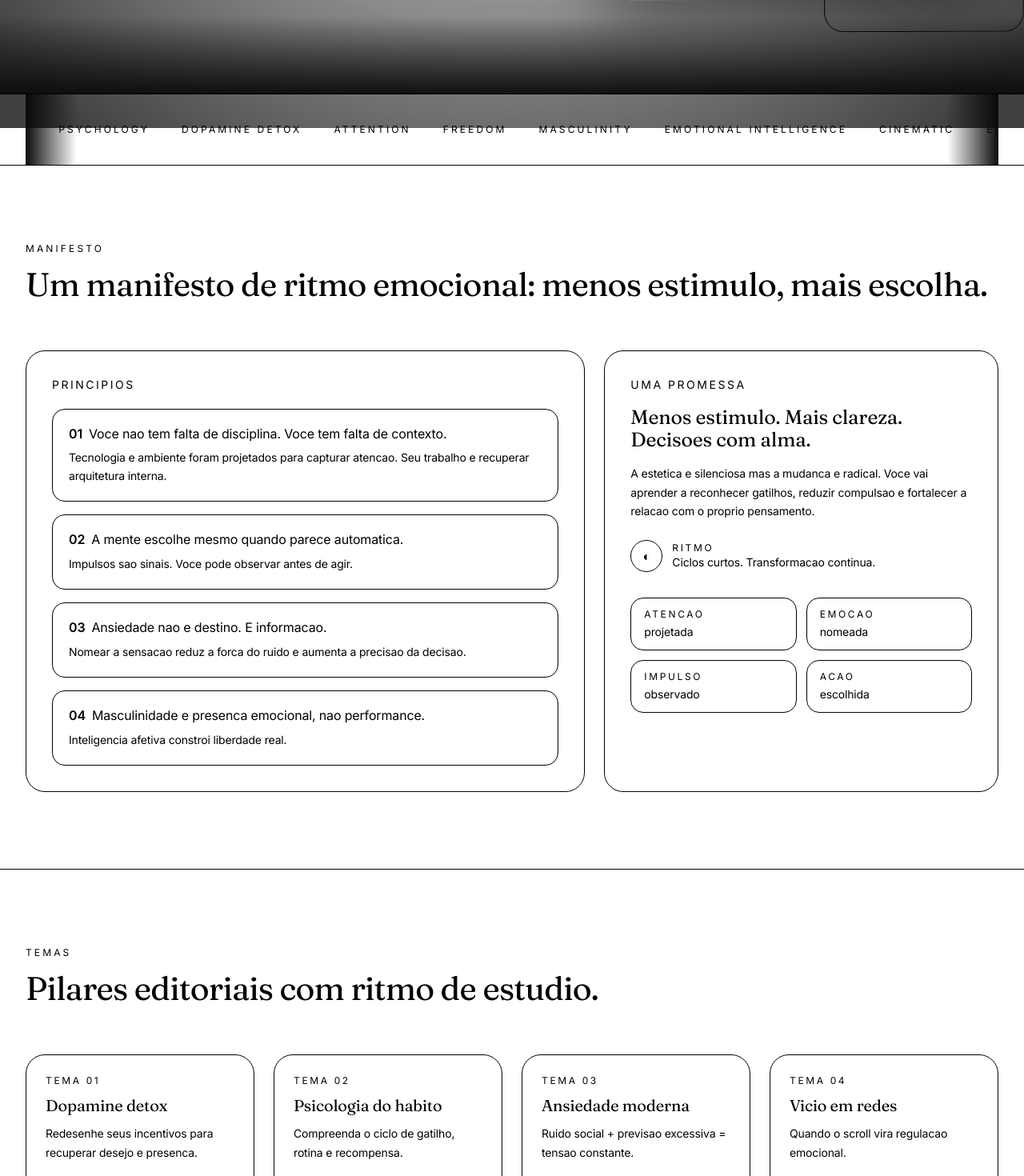
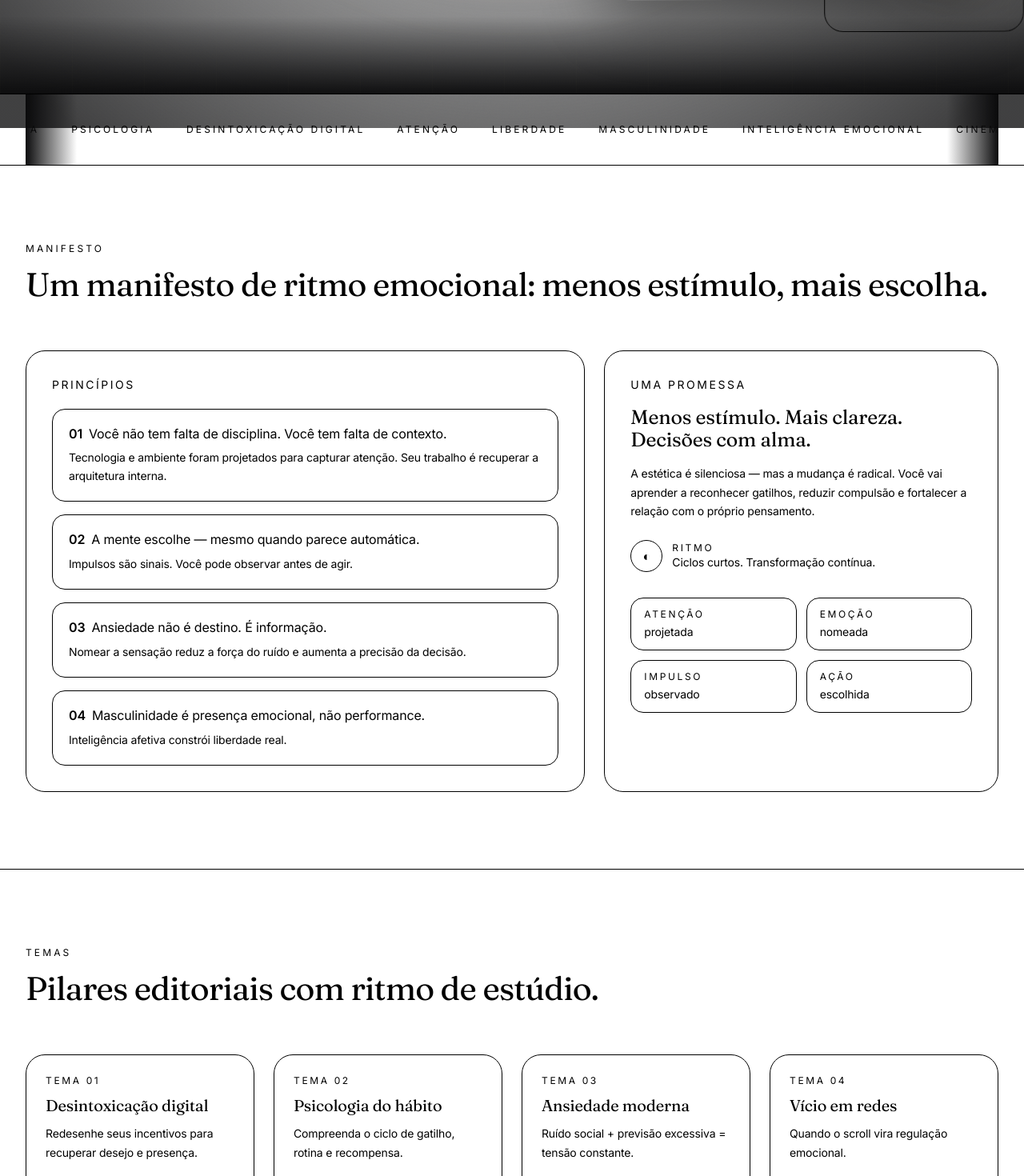
Before and after one commit to Fern4ando-Jose/dr-libertad-site, a Next.js app: page / in a window 1280 px wide. Shown: the part 640-2110 px from the top of the page at 80% size. Built offline with nearby package versions, Linux system fonts and the light colour scheme.

Commit message:
Update page.tsx

```diff
--- a/src/app/page.tsx
+++ b/src/app/page.tsx
@@ -52,19 +52,19 @@ export default function Page() {
       {
         id: "q1",
         quote:
-          "Voce nao precisa vencer o mundo. Precisa parar de ser vencido pelo seu proprio feed.",
+          "Você não precisa vencer o mundo. Precisa parar de ser vencido pelo seu próprio feed.",
         meta: "DR. LIBERTAD · nota editorial 01",
       },
       {
         id: "q2",
         quote:
-          "A mente e um palco. Se ninguem entra, voce finalmente ouve o que sempre esteve la.",
+          "A mente é um palco. Se ninguém entra, você finalmente ouve o que sempre esteve lá.",
         meta: "DR. LIBERTAD · nota editorial 02",
       },
       {
         id: "q3",
         quote:
-          "Liberdade nao e ausencia de estimulo; e habilidade de escolher a resposta.",
+          "Liberdade não é ausência de estímulo; é habilidade de escolher a resposta.",
         meta: "DR. LIBERTAD · nota editorial 03",
       },
     ],
@@ -73,13 +73,13 @@ export default function Page() {
 
   const topics = useMemo(
     () => [
-      { title: "Dopamine detox", desc: "Redesenhe seus incentivos para recuperar desejo e presenca." },
-      { title: "Psicologia do habito", desc: "Compreenda o ciclo de gatilho, rotina e recompensa." },
-      { title: "Ansiedade moderna", desc: "Ruido social + previsao excessiva = tensao constante." },
-      { title: "Vicio em redes", desc: "Quando o scroll vira regulacao emocional." },
-      { title: "Masculinidade consciente", desc: "Forca, vulnerabilidade e disciplina com inteligencia afetiva." },
-      { title: "Liberdade", desc: "Escolha deliberada sobre impulsos e recompensas rapidas." },
-      { title: "Inteligencia emocional", desc: "Nomeie, processe e transforme emocao em acao." },
+      { title: "Desintoxicação digital", desc: "Redesenhe seus incentivos para recuperar desejo e presença." },
+      { title: "Psicologia do hábito", desc: "Compreenda o ciclo de gatilho, rotina e recompensa." },
+      { title: "Ansiedade moderna", desc: "Ruído social + previsão excessiva = tensão constante." },
+      { title: "Vício em redes", desc: "Quando o scroll vira regulação emocional." },
+      { title: "Masculinidade consciente", desc: "Força, vulnerabilidade e disciplina com inteligência afetiva." },
+      { title: "Liberdade", desc: "Escolha deliberada sobre impulsos e recompensas rápidas." },
+      { title: "Inteligência emocional", desc: "Nomeie, processe e transforme emoção em ação." },
       { title: "Comportamento humano", desc: "Biologia + aprendizado + contexto. Sem moralismo." },
     ],
     []
@@ -154,7 +154,7 @@ export default function Page() {
                   <div className="flex flex-wrap items-center gap-2">
                     <span className="dl-chip" data-gsap-child="line">filosofia aplicada</span>
                     <span className="dl-chip" data-gsap-child="line">psicologia</span>
-                    <span className="dl-chip" data-gsap-child="line">atencao</span>
+                    <span className="dl-chip" data-gsap-child="line">atenção</span>
                   </div>
                 </div>
 
@@ -163,14 +163,14 @@ export default function Page() {
                     className="font-serif text-[clamp(2.5rem,5.4vw,5.1rem)] leading-[0.92] tracking-[-0.05em] text-balance"
                     data-gsap-child="line"
                   >
-                    A liberdade comeca quando voce entende quem controla sua mente.
+                    A liberdade começa quando você entende quem controla sua mente.
                   </h1>
                 </div>
 
                 <div className="mt-6" data-gsap="reveal">
                   <p className="max-w-xl text-[1.05rem] leading-[1.85] text-warm-gray/90">
-                    Um estudio editorial de ideias: dopamine detox, ansiedade moderna e inteligencia emocional
-                    com estetica cinematografica e pratica diaria.
+                    Um estúdio editorial de ideias: desintoxicação digital, ansiedade moderna e inteligência emocional
+                    — com estética cinematográfica e prática diária.
                   </p>
                 </div>
 
@@ -207,13 +207,13 @@ export default function Page() {
                     <div className="absolute inset-0 bg-gradient-to-br from-white/[0.04] to-transparent pointer-events-none" />
                     <div className="relative z-10">
                       <div className="text-[10px] uppercase tracking-[0.35em] text-warm-gray/70">
-                        Ritual Di&aacute;rio
+                        Ritual Diário
                       </div>
                       <h3 className="mt-4 text-3xl leading-[1.15] font-light text-offwhite">
-                        90 segundos de sil&ecirc;ncio antes da rea&ccedil;&atilde;o autom&aacute;tica.
+                        90 segundos de silêncio antes da reação automática.
                       </h3>
                       <p className="mt-4 text-sm leading-relaxed text-warm-gray/80">
-                        Entre o impulso e a resposta existe um espa&ccedil;o. &Eacute; ali que a liberdade come&ccedil;a.
+                        Entre o impulso e a resposta existe um espaço. É ali que a liberdade começa.
                       </p>
                       <div className="mt-8 flex items-center gap-3">
                         <div className="rounded-full border border-white/10 bg-white/[0.04] px-4 py-2 text-xs uppercase tracking-[0.25em] text-warm-gray/75">
@@ -225,7 +225,7 @@ export default function Page() {
                       </div>
                       <div className="mt-8 space-y-3">
                         {[
-                          "Nomeie a emo&ccedil;&atilde;o",
+                          "Nomeie a emoção",
                           "Observe o impulso",
                           "Escolha conscientemente",
                         ].map((item, i) => (
@@ -236,10 +236,7 @@ export default function Page() {
                             <div className="flex h-7 w-7 items-center justify-center rounded-full border border-white/10 text-xs text-warm-gray">
                               {i + 1}
                             </div>
-                            <span
-                              className="text-sm text-warm-gray/90"
-                              dangerouslySetInnerHTML={{ __html: item }}
-                            />
+                            <span className="text-sm text-warm-gray/90">{item}</span>
                           </div>
                         ))}
                       </div>
@@ -258,15 +255,15 @@ export default function Page() {
           <Marquee
             className="py-5"
             items={[
-              "CINEMATIC",
+              "CINEMATOGRÁFICO",
               "EDITORIAL",
-              "PHILOSOPHY",
-              "PSYCHOLOGY",
-              "DOPAMINE DETOX",
-              "ATTENTION",
-              "FREEDOM",
-              "MASCULINITY",
-              "EMOTIONAL INTELLIGENCE",
+              "FILOSOFIA",
+              "PSICOLOGIA",
+              "DESINTOXICAÇÃO DIGITAL",
+              "ATENÇÃO",
+              "LIBERDADE",
+              "MASCULINIDADE",
+              "INTELIGÊNCIA EMOCIONAL",
             ]}
           />
         </StudioContainer>
@@ -276,32 +273,32 @@ export default function Page() {
       <section id="manifesto" className="py-16 md:py-24 border-b border-warm-gray/10">
         <StudioContainer>
           <Reveal>
-            <SectionHeading eyebrow="MANIFESTO" title="Um manifesto de ritmo emocional: menos estimulo, mais escolha." />
+            <SectionHeading eyebrow="MANIFESTO" title="Um manifesto de ritmo emocional: menos estímulo, mais escolha." />
           </Reveal>
 
           <div className="mt-10 grid gap-6 lg:grid-cols-12">
             <div className="lg:col-span-7">
               <div className="rounded-3xl border border-warm-gray/15 bg-white/3 p-8 backdrop-blur">
                 <div className="text-sm tracking-[0.18em] text-warm-gray/80 uppercase">
-                  principios
+                  princípios
                 </div>
                 <div className="mt-5 space-y-4">
                   {[
                     {
-                      t: "Voce nao tem falta de disciplina. Voce tem falta de contexto.",
-                      d: "Tecnologia e ambiente foram projetados para capturar atencao. Seu trabalho e recuperar arquitetura interna.",
+                      t: "Você não tem falta de disciplina. Você tem falta de contexto.",
+                      d: "Tecnologia e ambiente foram projetados para capturar atenção. Seu trabalho é recuperar a arquitetura interna.",
                     },
                     {
-                      t: "A mente escolhe mesmo quando parece automatica.",
-                      d: "Impulsos sao sinais. Voce pode observar antes de agir.",
+                      t: "A mente escolhe — mesmo quando parece automática.",
+                      d: "Impulsos são sinais. Você pode observar antes de agir.",
                     },
                     {
-                      t: "Ansiedade nao e destino. E informacao.",
-                      d: "Nomear a sensacao reduz a forca do ruido e aumenta a precisao da decisao.",
+                      t: "Ansiedade não é destino. É informação.",
+                      d: "Nomear a sensação reduz a força do ruído e aumenta a precisão da decisão.",
                     },
                     {
-                      t: "Masculinidade e presenca emocional, nao performance.",
-                      d: "Inteligencia afetiva constroi liberdade real.",
+                      t: "Masculinidade é presença emocional, não performance.",
+                      d: "Inteligência afetiva constrói liberdade real.",
                     },
                   ].map((item, idx) => (
                     <motion.div
@@ -339,11 +336,11 @@ export default function Page() {
                   uma promessa
                 </div>
                 <h3 className="mt-4 text-[1.55rem] leading-[1.15]">
-                  Menos estimulo. Mais clareza. Decisoes com alma.
+                  Menos estímulo. Mais clareza. Decisões com alma.
                 </h3>
                 <p className="mt-4 text-sm leading-[1.7] text-warm-gray/90">
-                  A estetica e silenciosa mas a mudanca e radical. Voce vai aprender a
-                  reconhecer gatilhos, reduzir compulsao e fortalecer a relacao com o proprio pensamento.
+                  A estética é silenciosa — mas a mudança é radical. Você vai aprender a
+                  reconhecer gatilhos, reduzir compulsão e fortalecer a relação com o próprio pensamento.
                 </p>
 
                 <div className="mt-6 flex items-center gap-3">
@@ -354,16 +351,16 @@ export default function Page() {
                     <div className="text-xs tracking-[0.22em] text-warm-gray/80 uppercase">
                       ritmo
                     </div>
-                    <div className="text-sm text-offwhite/95">Ciclos curtos. Transformacao continua.</div>
+                    <div className="text-sm text-offwhite/95">Ciclos curtos. Transformação contínua.</div>
                   </div>
                 </div>
 
                 <div className="mt-8 grid grid-cols-2 gap-3">
                   {[
-                    { k: "atencao", v: "projetada" },
-                    { k: "emocao", v: "nomeada" },
+                    { k: "atenção", v: "projetada" },
+                    { k: "emoção", v: "nomeada" },
                     { k: "impulso", v: "observado" },
-                    { k: "acao", v: "escolhida" },
+                    { k: "ação", v: "escolhida" },
                   ].map((s) => (
                     <div key={s.k} className="rounded-2xl border border-warm-gray/10 bg-ink/25 px-4 py-3">
                       <div className="text-xs tracking-[0.22em] text-warm-gray/80 uppercase">
@@ -383,7 +380,7 @@ export default function Page() {
       <section id="topics" className="py-16 md:py-24 border-b border-warm-gray/10">
         <StudioContainer>
           <Reveal>
-            <SectionHeading eyebrow="TEMAS" title="Pilares editoriais com ritmo de estudio." />
+            <SectionHeading eyebrow="TEMAS" title="Pilares editoriais com ritmo de estúdio." />
           </Reveal>
           <div className="mt-10 grid gap-6 md:grid-cols-2 lg:grid-cols-4">
             {topics.map((t, idx) => (
@@ -412,7 +409,7 @@ export default function Page() {
       <section id="gallery" className="py-16 md:py-24 border-b border-warm-gray/10">
         <StudioContainer>
           <Reveal>
-            <SectionHeading eyebrow="EDITORIAL" title="Cartazes filosoficos, capas de luxo, psicologia em alto contraste." />
+            <SectionHeading eyebrow="EDITORIAL" title="Cartazes filosóficos, capas de luxo, psicologia em alto contraste." />
           </Reveal>
           <div className="mt-10">
             <EditorialGrid />
@@ -424,7 +421,7 @@ export default function Page() {
       <section id="quotes" className="py-16 md:py-24 border-b border-warm-gray/10">
         <StudioContainer>
           <Reveal>
-            <SectionHeading eyebrow="CITACOES" title="Ideias curtas. Impacto longo." />
+            <SectionHeading eyebrow="CITAÇÕES" title="Ideias curtas. Impacto longo." />
           </Reveal>
 
           <div className="mt-10 space-y-6">
@@ -470,8 +467,8 @@ export default function Page() {
                 <SectionHeading eyebrow="NEWSLETTER" title="Cartas curtas. Verdades longas." />
               </Reveal>
               <p className="mt-4 text-sm leading-[1.8] text-warm-gray/90">
-                Receba ensaios editoriais sobre atencao, dopamina detox, psicologia e liberdade interna.
-                Sem ruido. So direcao.
+                Receba ensaios editoriais sobre atenção, desintoxicação digital, psicologia e liberdade interna.
+                Sem ruído. Só direção.
               </p>
               <NewsletterForm />
             </div>
@@ -485,13 +482,13 @@ export default function Page() {
                 className="rounded-3xl border border-warm-gray/15 bg-white/3 p-8 backdrop-blur"
               >
                 <div className="text-sm tracking-[0.18em] text-warm-gray/80 uppercase">
-                  o que voce recebe
+                  o que você recebe
                 </div>
                 <div className="mt-5 space-y-3">
                   {[
-                    { t: "Manifestacoes curtas", d: "Para quebrar ciclo de reacao e reacender escolha." },
-                    { t: "Rituais praticos", d: "Micro-habitos para reduzir compulsao e recuperar desejo." },
-                    { t: "Psicologia aplicada", d: "Entenda o por que antes do como." },
+                    { t: "Reflexões curtas", d: "Para quebrar o ciclo de reação e reacender a escolha." },
+                    { t: "Rituais práticos", d: "Micro-hábitos para reduzir compulsão e recuperar desejo." },
+                    { t: "Psicologia aplicada", d: "Entenda o porquê antes do como." },
                   ].map((row, idx) => (
                     <div key={row.t} className="rounded-2xl border border-warm-gray/10 bg-ink/25 px-5 py-4">
                       <div className="text-base">{row.t}</div>
@@ -515,12 +512,12 @@ export default function Page() {
           <div className="flex flex-col gap-5 sm:flex-row sm:items-center sm:justify-between">
             <div>
               <div className="text-sm tracking-[0.22em] text-warm-gray/80 uppercase">DR. LIBERTAD</div>
-              <div className="mt-2 text-sm text-warm-gray/90">Filosofia aplicada a atencao e ao comportamento.</div>
+              <div className="mt-2 text-sm text-warm-gray/90">Filosofia aplicada à atenção e ao comportamento.</div>
             </div>
             <div className="flex flex-wrap items-center gap-x-6 gap-y-3 text-sm text-warm-gray/90">
               {[
                 { label: "Manifesto", id: "manifesto" },
-                { label: "Topicos", id: "topics" },
+                { label: "Tópicos", id: "topics" },
                 { label: "Galeria", id: "gallery" },
                 { label: "Newsletter", id: "newsletter" },
               ].map((link) => (
@@ -549,9 +546,7 @@ function NewsletterForm() {
   const [status, setStatus] = useState<"idle" | "ok">("idle");
 
   return (
-    <div
-      className="mt-7 rounded-3xl border border-warm-gray/15 bg-white/3 p-6 backdrop-blur"
-    >
+    <div className="mt-7 rounded-3xl border border-warm-gray/15 bg-white/3 p-6 backdrop-blur">
       <div className="flex flex-col gap-3 sm:flex-row sm:items-center">
         <input
           value={email}
@@ -571,11 +566,11 @@ function NewsletterForm() {
           }}
           className="rounded-2xl bg-muted-red px-5 py-3 text-sm font-semibold text-offwhite transition hover:bg-muted-red/85"
         >
-          {status === "ok" ? "Inscrito (demo)" : "Inscrever"}
+          {status === "ok" ? "Inscrito ✓" : "Inscrever"}
         </button>
       </div>
       <div className="mt-3 text-xs leading-[1.6] text-warm-gray/80">
-        Ao se inscrever, voce recebe conteudo editorial. Sem spam. (Este formulario e uma demo visual.)
+        Ao se inscrever, você recebe conteúdo editorial. Sem spam. (Este formulário é uma demonstração visual.)
       </div>
     </div>
   );
```
